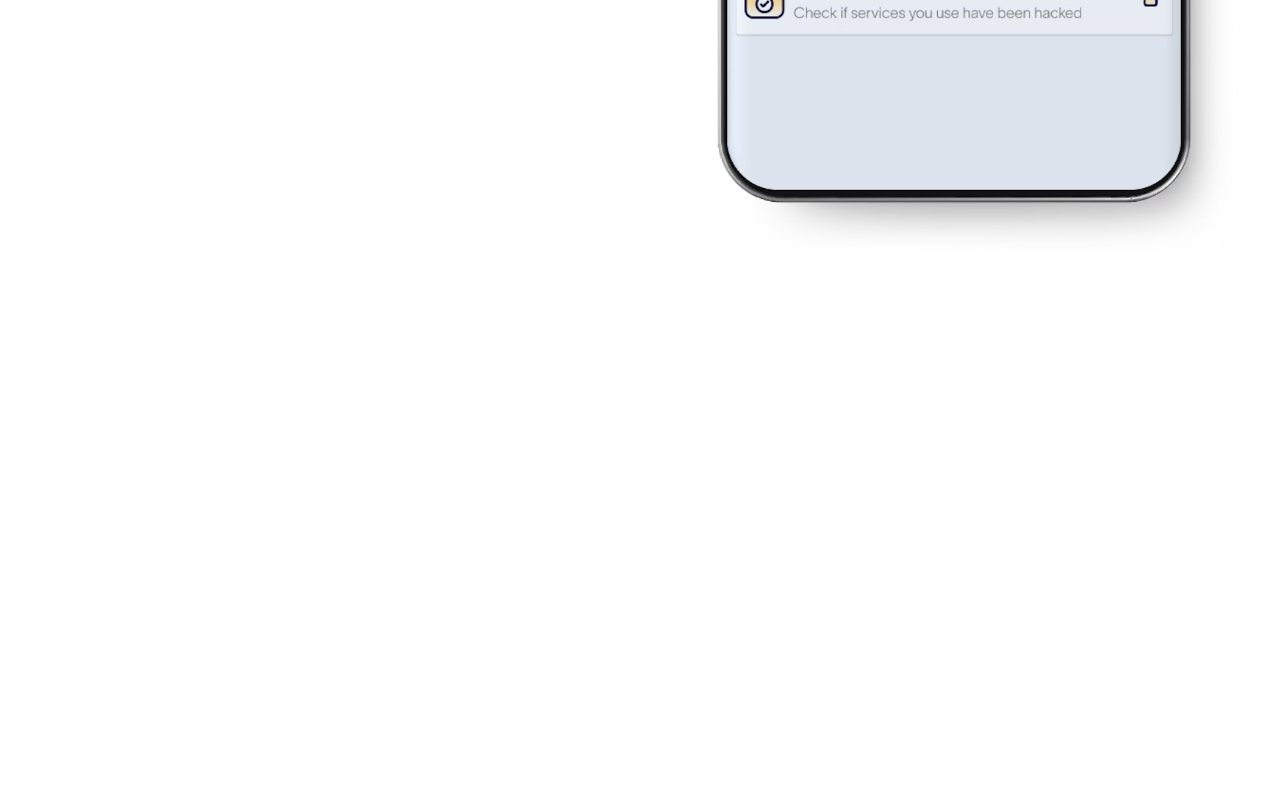
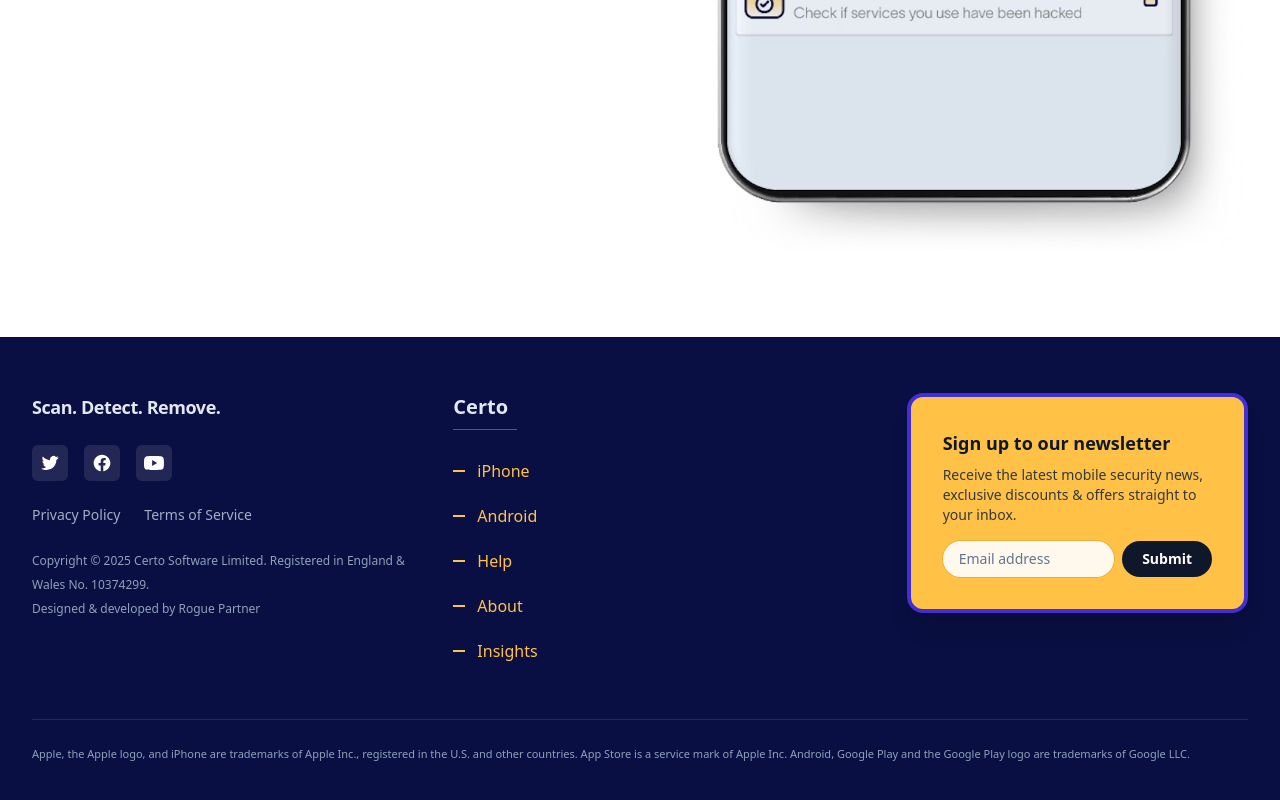
Before and after one commit to Neurvinch/certo, a React app in the folder frontend/: page / in a window 1280 px wide. Shown: the part 974-1774 px from the top of the page. Before the commit the page ends 1311 px from the top, so only its background shows below. Built offline with nearby package versions, Linux system fonts and the light colour scheme; the HTML template or start-up script is replaced by a standard one.

Commit message:
the header and teh footer are done

```diff
--- a/frontend/src/App.jsx
+++ b/frontend/src/App.jsx
@@ -1,12 +1,14 @@
 import React from 'react'
 import Header from './component/Header'
 import HeroSection from './component/HeroSection'
+import Footer from './component/Footer'
 
 const App = () => {
   return (
     <div>
       <Header/>
       <HeroSection/>
+      <Footer/>
     </div>
   )
 }
--- /dev/null
+++ b/frontend/src/component/Footer.jsx
@@ -0,0 +1,73 @@
+import React from 'react'
+
+const Footer = () => {
+  return (
+    <footer className="bg-[#0A0F43] text-slate-200">
+      <div className="mx-auto max-w-7xl px-4 py-14 sm:px-6 lg:px-8">
+        <div className="grid gap-12 lg:grid-cols-3">
+         <div>
+            <h3 className="text-lg font-extrabold tracking-tight">Scan. Detect. Remove.</h3>
+
+            <div className="mt-6 flex items-center gap-4">
+
+              <a href="#" aria-label="Twitter" className="inline-flex h-9 w-9 items-center justify-center rounded-md bg-white/10 hover:bg-white/20">
+                <svg viewBox="0 0 24 24" fill="currentColor" className="h-5 w-5 text-white"><path d="M19.633 7.997c.013.179.013.359.013.54 0 5.498-4.186 11.833-11.833 11.833-2.353 0-4.534-.686-6.372-1.87.33.038.647.051.99.051a8.36 8.36 0 005.183-1.783 4.183 4.183 0 01-3.905-2.9c.256.038.513.064.782.064.372 0 .744-.051 1.09-.141A4.175 4.175 0 012.83 9.7v-.051c.551.308 1.203.5 1.887.526A4.173 4.173 0 012.85 6.32c0-.77.205-1.477.564-2.095a11.87 11.87 0 008.61 4.367 4.712 4.712 0 01-.103-.957 4.172 4.172 0 017.217-2.853 8.213 8.213 0 002.648-1.01 4.18 4.18 0 01-1.835 2.299 8.347 8.347 0 002.402-.64 8.97 8.97 0 01-2.12 2.566z"/></svg>
+              </a>
+              <a href="#" aria-label="Facebook" className="inline-flex h-9 w-9 items-center justify-center rounded-md bg-white/10 hover:bg-white/20">
+                <svg viewBox="0 0 24 24" fill="currentColor" className="h-5 w-5 text-white"><path d="M22 12.073C22 6.505 17.523 2 12 2S2 6.505 2 12.073C2 17.09 5.657 21.247 10.438 22v-7.01H7.898v-2.917h2.54V9.845c0-2.506 1.492-3.89 3.777-3.89 1.094 0 2.238.196 2.238.196v2.47h-1.261c-1.244 0-1.63.773-1.63 1.564v1.877h2.773l-.443 2.917h-2.33V22C18.343 21.247 22 17.09 22 12.073z"/></svg>
+              </a>
+              <a href="#" aria-label="YouTube" className="inline-flex h-9 w-9 items-center justify-center rounded-md bg-white/10 hover:bg-white/20">
+                <svg viewBox="0 0 24 24" fill="currentColor" className="h-5 w-5 text-white"><path d="M23.498 6.186a2.999 2.999 0 00-2.114-2.12C19.5 3.5 12 3.5 12 3.5s-7.5 0-9.384.566a3 3 0 00-2.114 2.12C0 8.084 0 12 0 12s0 3.916.502 5.814a2.999 2.999 0 002.114 2.12C4.5 20.5 12 20.5 12 20.5s7.5 0 9.384-.566a3 3 0 002.114-2.12C24 15.916 24 12 24 12s0-3.916-.502-5.814zM9.75 15.568V8.432L15.818 12 9.75 15.568z"/></svg>
+              </a>
+            </div>
+
+            <div className="mt-6 space-x-6 text-sm text-slate-300/80">
+              <a href="#" className="hover:underline">Privacy Policy</a>
+              <a href="#" className="hover:underline">Terms of Service</a>
+            </div>
+
+            <p className="mt-6 max-w-md text-xs leading-6 text-slate-400">
+              Copyright © {new Date().getFullYear()} Certo Software Limited. Registered in England & Wales No. 10374299.
+            </p>
+            <p className="mt-1 text-xs text-slate-400">Designed & developed by Rogue Partner</p>
+          </div>
+
+
+          <div>
+            <h4 className="text-xl font-extrabold">Certo</h4>
+            <div className="mt-2 h-px w-16 bg-white/30" />
+            <ul className="mt-6 space-y-4 text-slate-200">
+              <li><a href="#" className="group inline-flex items-center gap-3 hover:underline text-[#FFC247]"><span className="h-0.5 w-3 bg-[#FFC247] group-hover:w-4 transition-all" />iPhone</a></li>
+              <li><a href="#" className="group inline-flex items-center gap-3 hover:underline text-[#FFC247]"><span className="h-0.5 w-3 bg-[#FFC247] group-hover:w-4 transition-all" />Android</a></li>
+              <li><a href="#" className="group inline-flex items-center gap-3 hover:underline text-[#FFC247]"><span className="h-0.5 w-3 bg-[#FFC247] group-hover:w-4 transition-all" />Help</a></li>
+              <li><a href="#" className="group inline-flex items-center gap-3 hover:underline text-[#FFC247]"><span className="h-0.5 w-3 bg-[#FFC247] group-hover:w-4 transition-all" />About</a></li>
+              <li><a href="#" className="group inline-flex items-center gap-3 hover:underline text-[#FFC247]"><span className="h-0.5 w-3 bg-[#FFC247] group-hover:w-4 transition-all" />Insights</a></li>
+            </ul>
+          </div>
+
+
+          <div className="lg:pl-8">
+            <div className="rounded-2xl border-4 border-indigo-700 bg-[#FFC247] p-6 text-slate-900 shadow-xl sm:p-8">
+              <h5 className="text-lg font-extrabold">Sign up to our newsletter</h5>
+              <p className="mt-2 text-sm text-slate-800/90">Receive the latest mobile security news, exclusive discounts & offers straight to your inbox.</p>
+
+              <form onSubmit={(e)=>e.preventDefault()} className="mt-4 flex gap-2">
+                <input type="email" required placeholder="Email address" className="min-w-0 flex-1 rounded-full bg-white/90 px-4 py-2 text-sm text-slate-900 placeholder-slate-500 outline-none ring-1 ring-black/10 focus:ring-2 focus:ring-black/20" />
+                <button className="rounded-full bg-slate-900 px-5 py-2 text-sm font-semibold text-white hover:bg-slate-800">Submit</button>
+              </form>
+            </div>
+          </div>
+        </div>
+
+
+        <div className="mt-14 border-t border-white/10 pt-6 text-[11px] leading-5 text-slate-400">
+          <p>
+            Apple, the Apple logo, and iPhone are trademarks of Apple Inc., registered in the U.S. and other countries. App Store is a service mark of Apple Inc. Android, Google Play and the Google Play logo are trademarks of Google LLC.
+          </p>
+        </div>
+      </div>
+    </footer>
+  )
+}
+
+export default Footer
--- a/frontend/src/component/Header.jsx
+++ b/frontend/src/component/Header.jsx
@@ -16,7 +16,7 @@
         <div>Help</div>
         <div>Company <spam>^</spam></div>
          <div>
-            <button className="color-[#4335DE] font-bold  rounded
+            <button className="bg-[#4335DE] font-bold  rounded
             border-2 r">
               Sign In
             </button>
```
